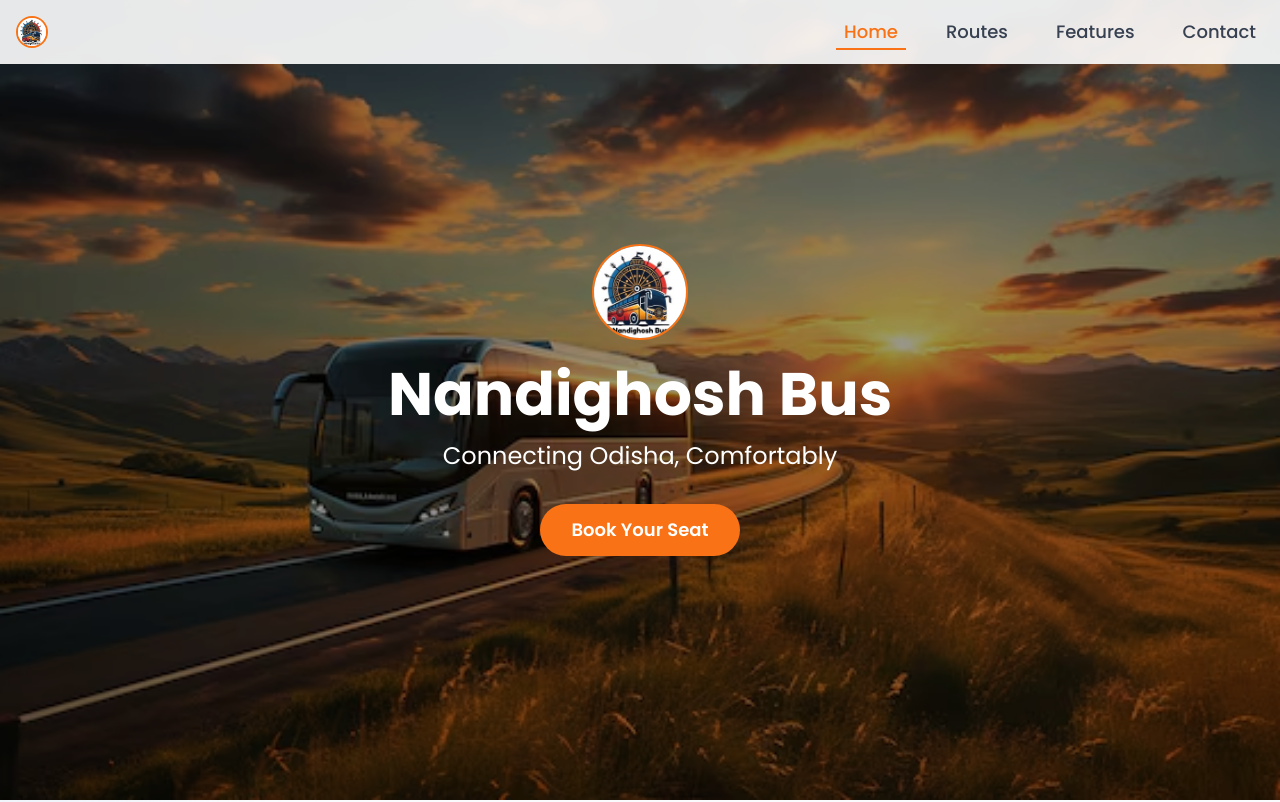
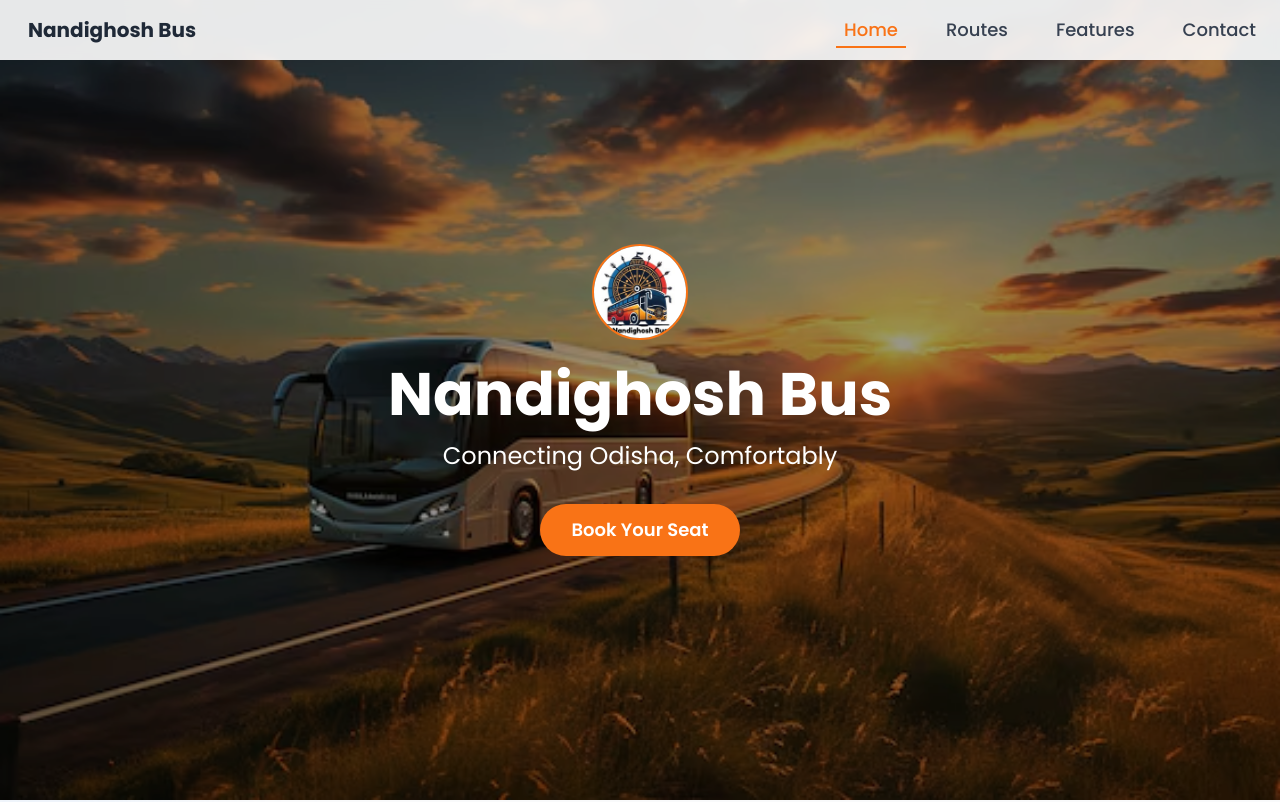
Before and after one commit to Himanshu8823/Nandighosh-Bus, a React (Vite) app in the folder nandighosh-bus/: page / in a window 1280 px wide. Shown: the top 802 px of the page. Built offline with nearby package versions, Linux system fonts and the light colour scheme.

Commit message:
Remove logo from the header

```diff
--- a/nandighosh-bus/src/components/Header.jsx
+++ b/nandighosh-bus/src/components/Header.jsx
@@ -57,16 +57,14 @@ const Header = () => {
       <div className="container mx-auto px-4">
         <div className="flex justify-between items-center">
           {/* Logo */}
-            <motion.div
+          <motion.div
             whileHover={{ scale: 1.05 }}
             className="flex items-center"
           >
-            <a href="" className="flex items-center" onClick={() => handleLinkClick('#home')}>
-              <img
-                src={logo}
-                alt="Nandighosh Bus Logo"
-                className="h-8 w-8 rounded-full object-cover border-2 border-orange-500"
-              />
+            <a href="#home" className="flex items-center" onClick={() => handleLinkClick('#home')}>
+              <span className="ml-3 text-xl font-bold text-gray-800">
+                Nandighosh Bus
+              </span>
             </a>
           </motion.div>
 
```
